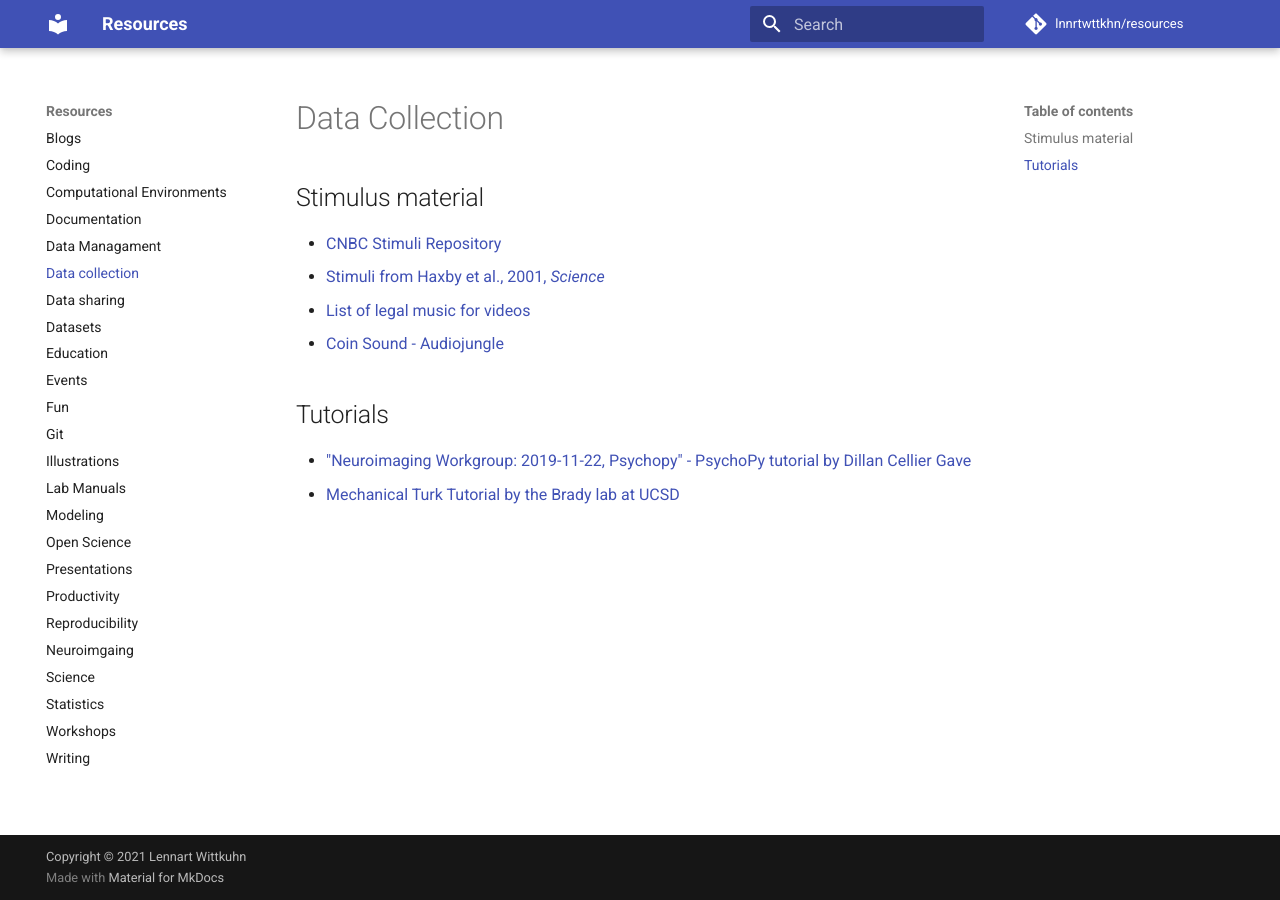
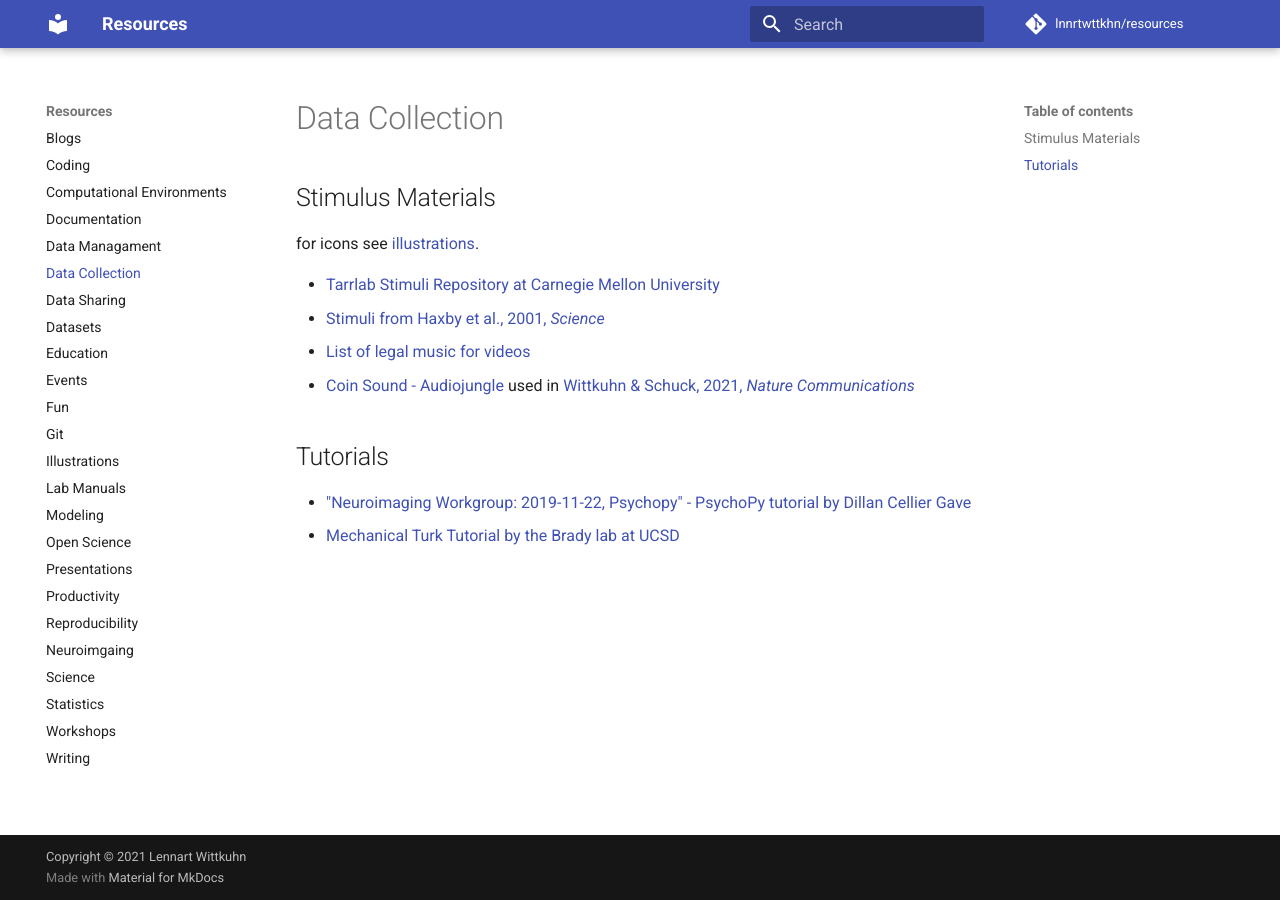
Before and after one commit to lnnrtwttkhn/resources, an MkDocs documentation site: the page built from docs/data-collection.md, in a window 1280 px wide. Built offline with MkDocs 1.6.1 and Material for MkDocs 9.7.7, drawn with Linux system fonts in a browser that asks for light colours; comment, search, counter and statistics services are not loaded.

Commit message:
add resources for stimulus materials and icons

```diff
--- a/docs/data-collection.md
+++ b/docs/data-collection.md
@@ -1,11 +1,13 @@
 # Data Collection
 
-## Stimulus material
+## Stimulus Materials
 
-- [CNBC Stimuli Repository](https://wiki.cnbc.cmu.edu/Objects)
+for icons see [illustrations](illustrations.md).
+
+- [Tarrlab Stimuli Repository at Carnegie Mellon University](https://sites.google.com/andrew.cmu.edu/tarrlab/stimuli)
 - [Stimuli from Haxby et al., 2001, *Science*](http://www.pymvpa.org/datadb/haxby2001.html)
 - [List of legal music for videos](https://creativecommons.org/about/program-areas/arts-culture/arts-culture-resources/legalmusicforvideos/)
-- [Coin Sound - Audiojungle](https://audiojungle.net/item/coins/26329552)
+- [Coin Sound - Audiojungle](https://audiojungle.net/item/coins/26329552) used in [Wittkuhn & Schuck, 2021, *Nature Communications*](https://doi.org/10.1038/s41467-021-21970-2)
 
 ## Tutorials
 
--- a/mkdocs.yml
+++ b/mkdocs.yml
@@ -13,8 +13,8 @@ nav:
   - Computational Environments: computational-environments.md
   - Documentation: documentation.md
   - Data Managament: data-management.md
-  - Data collection: data-collection.md
-  - Data sharing: data-sharing.md
+  - Data Collection: data-collection.md
+  - Data Sharing: data-sharing.md
   - Datasets: datasets.md
   - Education: education.md
   - Events: events.md
```
Also changed, not shown: docs/illustrations.md (+12 -0 lines).
